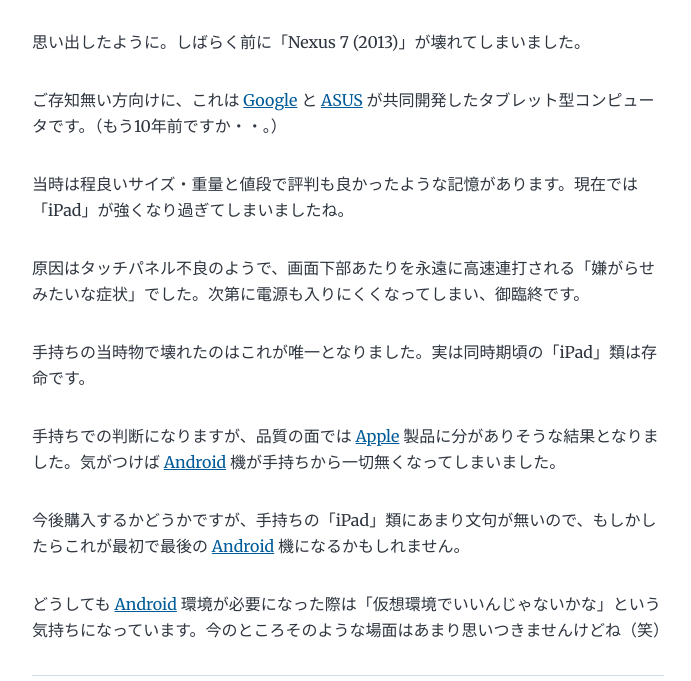
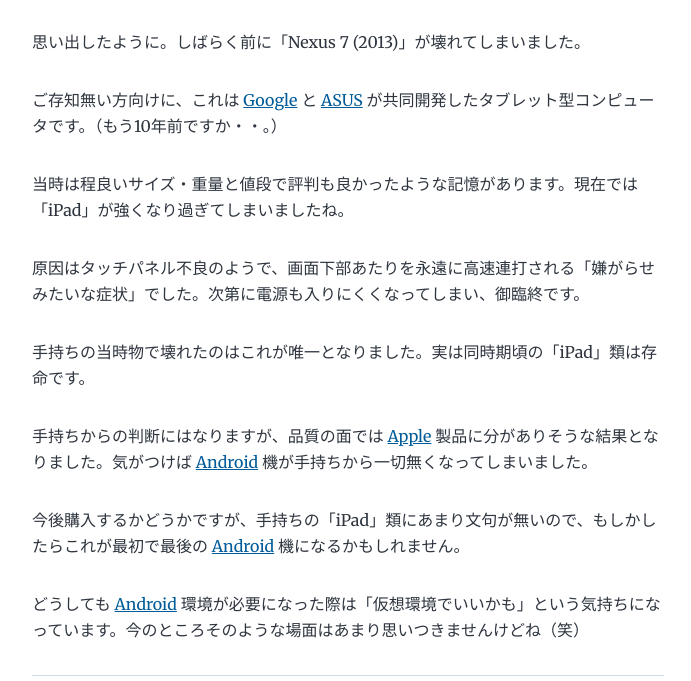
Before and after one commit to ghsable/sunatter, a Gatsby site: page /20231106/ in a window 1280 px wide. Shown: the part 211-892 px from the top of the page, without its empty margins (292-983 px from the left). Built offline with nearby package versions, Linux system fonts and the light colour scheme; Gatsby itself is replaced by a stand-in of ours.

Commit message:
update 1106

```diff
--- a/content/blog/20231106/index.md
+++ b/content/blog/20231106/index.md
@@ -12,8 +12,8 @@
 
 手持ちの当時物で壊れたのはこれが唯一となりました。実は同時期頃の「iPad」類は存命です。
 
-手持ちでの判断になりますが、品質の面では [Apple](https://www.apple.com/) 製品に分がありそうな結果となりました。気がつけば [Android](https://www.android.com/) 機が手持ちから一切無くなってしまいました。
+手持ちからの判断にはなりますが、品質の面では [Apple](https://www.apple.com/) 製品に分がありそうな結果となりました。気がつけば [Android](https://www.android.com/) 機が手持ちから一切無くなってしまいました。
 
 今後購入するかどうかですが、手持ちの「iPad」類にあまり文句が無いので、もしかしたらこれが最初で最後の [Android](https://www.android.com/) 機になるかもしれません。
 
-どうしても [Android](https://www.android.com/) 環境が必要になった際は「仮想環境でいいんじゃないかな」という気持ちになっています。今のところそのような場面はあまり思いつきませんけどね（笑）
+どうしても [Android](https://www.android.com/) 環境が必要になった際は「仮想環境でいいかも」という気持ちになっています。今のところそのような場面はあまり思いつきませんけどね（笑）
```
